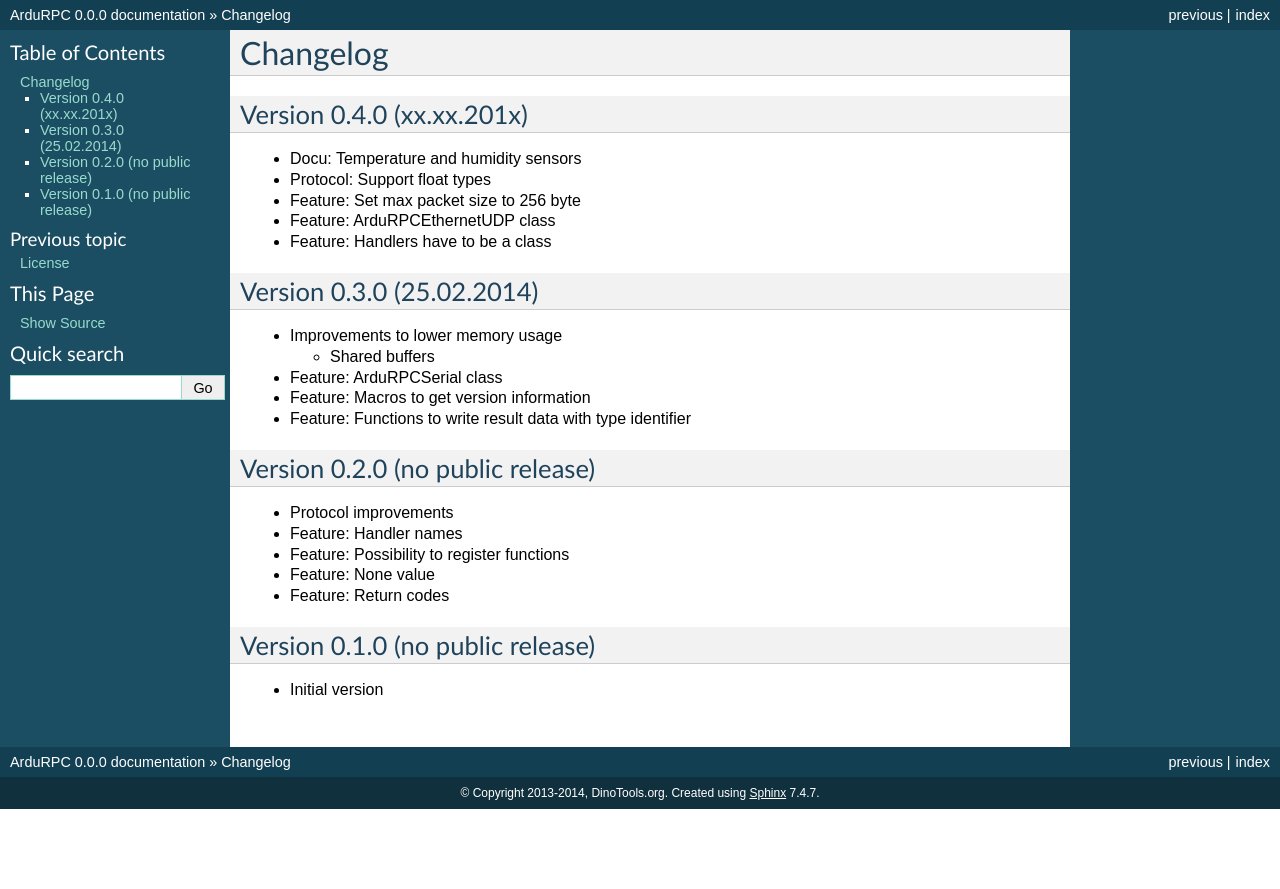
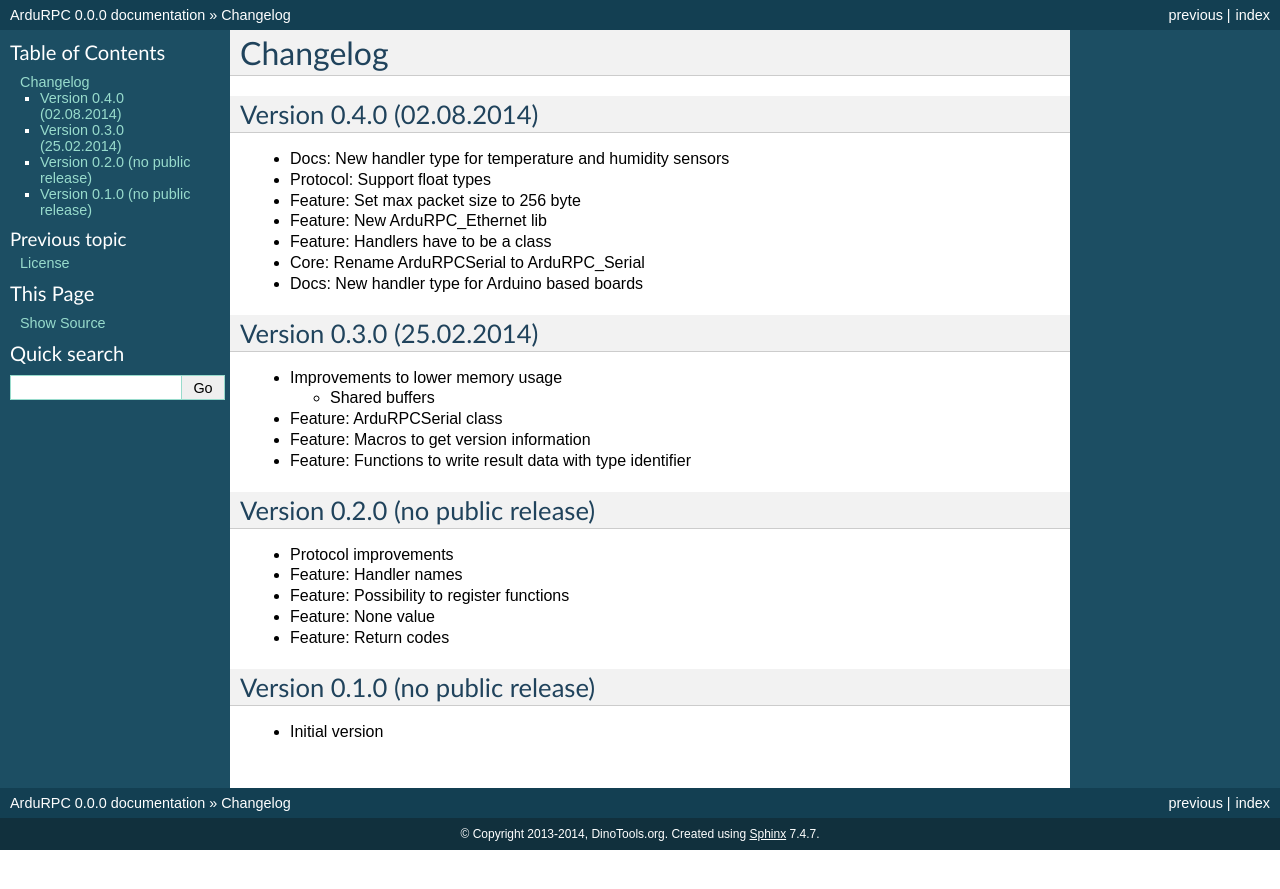
Before and after one commit to DinoTools/ArduRPC, a Sphinx documentation site: the page built from doc/source/changelog.rst, in a window 1280 px wide. Shown: the top 889 px of the page. Built offline with Sphinx 7.4.7, drawn with Linux system fonts in a browser that asks for light colours.

Commit message:
doc - Update changelog for 0.4

```diff
--- a/doc/source/changelog.rst
+++ b/doc/source/changelog.rst
@@ -1,14 +1,16 @@
 Changelog
 =========
 
-Version 0.4.0 (xx.xx.201x)
+Version 0.4.0 (02.08.2014)
 --------------------------
 
-* Docu:     Temperature and humidity sensors
+* Docs:     New handler type for temperature and humidity sensors
 * Protocol: Support float types
 * Feature:  Set max packet size to 256 byte
-* Feature:  ArduRPCEthernetUDP class
+* Feature:  New ArduRPC_Ethernet lib
 * Feature:  Handlers have to be a class
+* Core:     Rename ArduRPCSerial to ArduRPC_Serial
+* Docs:     New handler type for Arduino based boards
 
 Version 0.3.0 (25.02.2014)
 --------------------------
```
